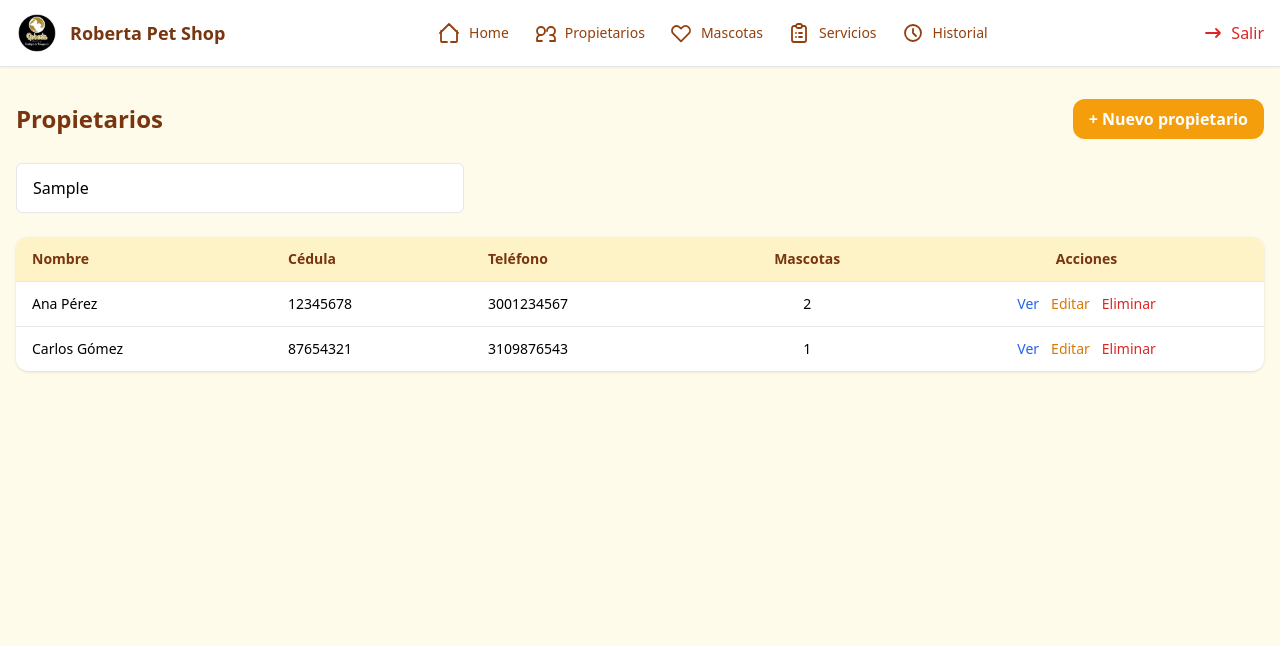
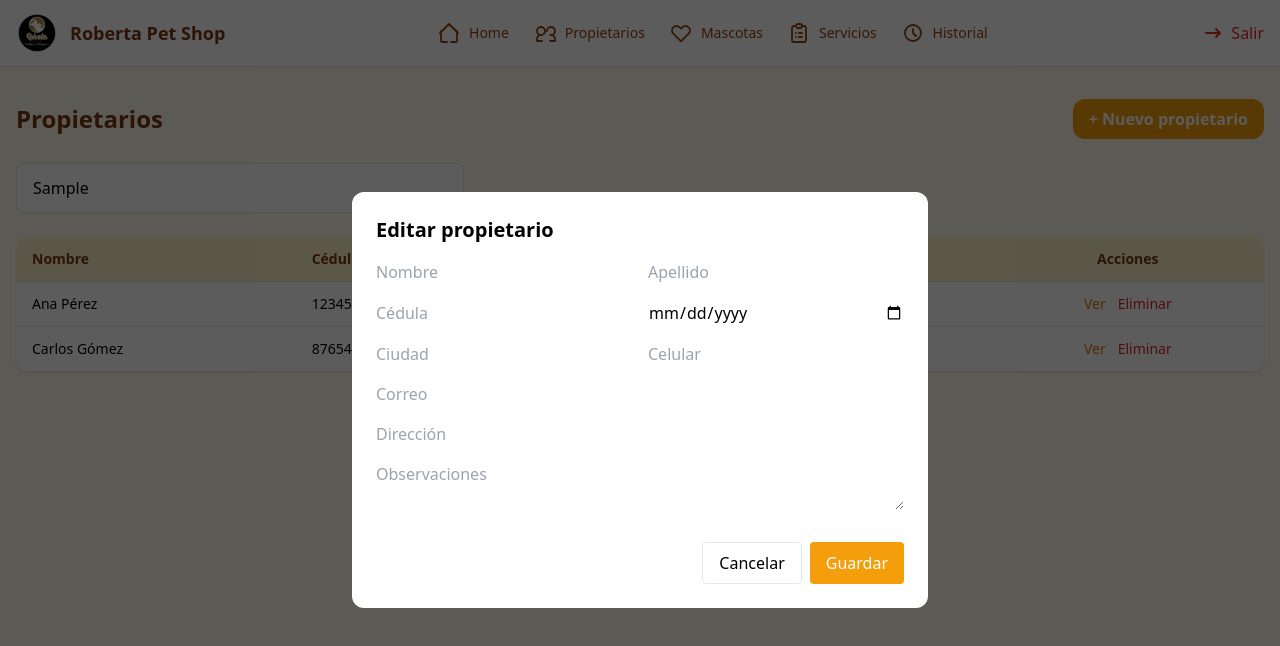
Before and after one commit to marianidorado/roberta-petshop, a Next.js app: page /propietarios in a window 1280 px wide. Both pictures are taken after typing "Sample" into the empty fields and a click on the button "+ Nuevo propietario". Shown: the top 646 px of the page. Built offline with nearby package versions, Linux system fonts and the light colour scheme.

Commit message:
seccion de propietarios completa

```diff
--- a/app/propietarios/page.tsx
+++ b/app/propietarios/page.tsx
@@ -1,8 +1,22 @@
 "use client"
 import { DashboardHeader } from "@/components/dashboard-header"
 import { OwnerDetailsModal } from "@/components/owners/owner-details-modal"
+import { OwnerEditModal } from "@/components/owners/owner-edit-modal"
 import { useState } from "react"
 
+const EMPTY_OWNER = {
+  id: "",
+  name: "",
+  lastName: "",
+  document: "",
+  birthDate: "",
+  city: "",
+  address: "",
+  phone: "",
+  email: "",
+  notes: "",
+  pets: [],
+}
 const MOCK_OWNERS = [
   {
     id: "1",
@@ -36,6 +50,9 @@ const MOCK_OWNERS = [
 ]
 
 export default function OwnersPage() {
+  const [creatingOwner, setCreatingOwner] = useState(false)
+  const [owners, setOwners] = useState(MOCK_OWNERS)
+  const [editingOwner, setEditingOwner] = useState<any | null>(null)
   const [selectedOwner, setSelectedOwner] = useState<any | null>(null)
 
   return (
@@ -49,7 +66,8 @@ export default function OwnersPage() {
             Propietarios
           </h1>
 
-          <button className="px-4 py-2 rounded-xl bg-amber-500 text-white font-semibold hover:bg-amber-600">
+          <button  onClick={() => setCreatingOwner(true)}
+          className="px-4 py-2 rounded-xl bg-amber-500 text-white font-semibold hover:bg-amber-600">
             + Nuevo propietario
           </button>
         </div>
@@ -102,13 +120,10 @@ export default function OwnersPage() {
                   {/* Acciones */}
                   <td className="px-4 py-3 text-center space-x-3">
                     <button
-                      onClick={() => setSelectedOwner(owner)}
-                      className="text-blue-600 hover:underline"
-                    >
-                      Ver
-                    </button>
-                    <button className="text-amber-600 hover:underline">
-                      Editar
+                        onClick={() => setSelectedOwner(owner)}
+                        className="text-amber-600 hover:underline"
+                      >
+                        Ver
                     </button>
                     <button className="text-red-600 hover:underline">
                       Eliminar
@@ -124,8 +139,40 @@ export default function OwnersPage() {
         <OwnerDetailsModal
           owner={selectedOwner}
           onClose={() => setSelectedOwner(null)}
+          onEdit={() => {
+            setEditingOwner(selectedOwner)
+            setSelectedOwner(null)
+          }}
         />
       )}
+      {editingOwner && (
+        <OwnerEditModal
+          owner={editingOwner}
+          onClose={() => setEditingOwner(null)}
+          onSave={(updated) => {
+            setOwners(prev =>
+              prev.map(o => o.id === updated.id ? updated : o)
+            )
+            setEditingOwner(null)
+          }}
+        />
+      )}
+
+      {creatingOwner && (
+        <OwnerEditModal
+          owner={EMPTY_OWNER}
+          mode="create"
+          onClose={() => setCreatingOwner(false)}
+          onSave={(newOwner) => {
+            setOwners(prev => [
+              ...prev,
+              { ...newOwner, id: crypto.randomUUID() },
+            ])
+            setCreatingOwner(false)
+          }}
+        />
+      )}
+
     </div>
   )
 }
--- a/components/owners/owner-details-modal.tsx
+++ b/components/owners/owner-details-modal.tsx
@@ -1,107 +1,68 @@
 "use client"
 
-import type { ReactNode } from "react"
-
-type Pet = {
-  id: string
-  name: string
+interface OwnerDetailsModalProps {
+  owner: any
+  onClose: () => void
+  onEdit: () => void
 }
 
-type Owner = {
-  name: string
-  lastName: string
-  document: string
-  birthDate: string
-  city: string
-  address: string
-  phone: string
-  email: string
-  notes?: string
-  pets: Pet[]
-}
+export function OwnerDetailsModal({
+  owner,
+  onClose,
+  onEdit,
+}: OwnerDetailsModalProps) {
+  return (
+    <div className="fixed inset-0 bg-black/40 flex items-center justify-center">
+      <div className="bg-white rounded-xl p-6 w-full max-w-xl space-y-4">
+        <h2 className="text-xl font-bold">
+          {owner.name} {owner.lastName}
+        </h2>
 
-type Props = {
-  owner: Owner
-  onClose: () => void
-}
-
-export function OwnerDetailsModal({ owner, onClose }: Props) {
-  return (
-    <div className="fixed inset-0 bg-black/40 flex items-center justify-center z-50">
-      <div className="bg-white w-full max-w-2xl rounded-xl shadow-lg p-6 space-y-6">
-
-        {/* Header */}
-        <div className="flex justify-between items-center">
-          <h2 className="text-xl font-bold text-amber-900">
-            Detalle del propietario
-          </h2>
-          <button
-            onClick={onClose}
-            className="text-gray-500 hover:text-gray-700"
-          >
-            ✕
-          </button>
-        </div>
-
-        {/* Datos */}
         <div className="grid grid-cols-2 gap-4 text-sm">
-          <Info label="Nombre" value={`${owner.name} ${owner.lastName}`} />
-          <Info label="Cédula" value={owner.document} />
-          <Info label="Fecha de nacimiento" value={owner.birthDate} />
-          <Info label="Ciudad" value={owner.city} />
-          <Info label="Dirección" value={owner.address} />
-          <Info label="Celular" value={owner.phone} />
-          <Info label="Correo" value={owner.email} />
-        </div>
-
-        {/* Observaciones */}
-        <div>
-          <p className="text-sm font-semibold text-gray-600">
-            Observaciones
+          <p><strong>Cédula:</strong> {owner.document}</p>
+          <p><strong>Fecha nacimiento:</strong> {owner.birthDate}</p>
+          <p><strong>Ciudad:</strong> {owner.city}</p>
+          <p><strong>Celular:</strong> {owner.phone}</p>
+          <p className="col-span-2">
+            <strong>Dirección:</strong> {owner.address}
           </p>
-          <p className="text-sm text-gray-800">
-            {owner.notes || "Sin observaciones"}
+          <p className="col-span-2">
+            <strong>Correo:</strong> {owner.email}
           </p>
         </div>
 
-        {/* Mascotas */}
+        {owner.notes && (
+          <div className="bg-amber-50 p-3 rounded text-sm">
+            <strong>Observaciones:</strong>
+            <p>{owner.notes}</p>
+          </div>
+        )}
+
         <div>
-          <p className="text-sm font-semibold text-gray-600 mb-2">
-            Mascotas
-          </p>
-
-          {owner.pets.length === 0 ? (
-            <p className="text-sm text-gray-500">
-              No tiene mascotas registradas
-            </p>
-          ) : (
-            <ul className="list-disc list-inside text-sm">
-              {owner.pets.map(pet => (
-                <li key={pet.id}>{pet.name}</li>
-              ))}
-            </ul>
-          )}
+          <p className="font-semibold text-sm mb-1">Mascotas</p>
+          <ul className="list-disc list-inside text-sm text-gray-700">
+            {owner.pets.map((pet: any) => (
+              <li key={pet.id}>{pet.name}</li>
+            ))}
+          </ul>
         </div>
 
-        {/* Footer */}
-        <div className="flex justify-end">
+        <div className="flex justify-end gap-2 pt-4">
           <button
             onClick={onClose}
-            className="px-4 py-2 rounded-xl bg-amber-500 text-white hover:bg-amber-600"
+            className="px-4 py-2 rounded border"
           >
             Cerrar
+          </button>
+
+          <button
+            onClick={onEdit}
+            className="px-4 py-2 rounded bg-amber-500 text-white"
+          >
+            Editar
           </button>
         </div>
       </div>
     </div>
   )
 }
-
-function Info({ label, value }: { label: string; value: string }) {
-  return (
-    <div>
-      <p className="text-xs text-gray-500">{label}</p>
-      <p className="font-medium text-gray-800">{value}</p>
-    </div>
-  )
-}
--- /dev/null
+++ b/components/owners/owner-edit-modal.tsx
@@ -0,0 +1,28 @@
+"use client"
+
+import { OwnerForm } from "./owner-form"
+
+export function OwnerEditModal({ owner, onClose, onSave }: any) {
+  if (!owner) return null
+interface Props {
+  owner: any
+  mode: "create" | "edit"
+  onClose: () => void
+  onSave: (owner: any) => void
+}
+  return (
+    <div className="fixed inset-0 bg-black/40 flex items-center justify-center">
+      <div className="bg-white rounded-xl p-6 w-full max-w-lg">
+        <h2 className="text-xl font-bold mb-4">
+          {owner.id ? "Editar propietario" : "Nuevo propietario"}
+        </h2>
+
+        <OwnerForm
+          owner={owner}
+          onSave={onSave}
+          onCancel={onClose}
+        />
+      </div>
+    </div>
+  )
+}
--- /dev/null
+++ b/components/owners/owner-form.tsx
@@ -0,0 +1,67 @@
+"use client"
+
+import { useRouter } from "next/navigation"
+import { useState } from "react"
+
+interface OwnerFormProps {
+  owner: any
+  onSave: (owner: any) => void
+  onCancel: () => void
+}
+
+export function OwnerForm({
+  owner,
+  onSave,
+  onCancel,
+}: OwnerFormProps) {
+  const router = useRouter()
+  const [form, setForm] = useState(owner)
+
+  function handleChange(
+    e: React.ChangeEvent<HTMLInputElement | HTMLTextAreaElement>
+  ) {
+    const { name, value } = e.target
+    setForm({ ...form, [name]: value })
+  }
+
+  return (
+    <div className="fixed inset-0 bg-black/40 flex items-center justify-center">
+      <div className="bg-white rounded-xl p-6 w-full max-w-xl space-y-4">
+        <h2 className="text-xl font-bold">Editar propietario</h2>
+
+        <div className="grid grid-cols-2 gap-4">
+          <input name="name" value={form.name} onChange={handleChange} placeholder="Nombre" className="input" />
+          <input name="lastName" value={form.lastName} onChange={handleChange} placeholder="Apellido" className="input" />
+          <input name="document" value={form.document} onChange={handleChange} placeholder="Cédula" className="input" />
+          <input name="birthDate" type="date" value={form.birthDate} onChange={handleChange} className="input" />
+          <input name="city" value={form.city} onChange={handleChange} placeholder="Ciudad" className="input" />
+          <input name="phone" value={form.phone} onChange={handleChange} placeholder="Celular" className="input" />
+          <input name="email" value={form.email} onChange={handleChange} placeholder="Correo" className="input col-span-2" />
+          <input name="address" value={form.address} onChange={handleChange} placeholder="Dirección" className="input col-span-2" />
+          <textarea name="notes" value={form.notes} onChange={handleChange} placeholder="Observaciones" className="input col-span-2" />
+        </div>
+        {owner.id && (
+          <button
+            className="text-sm text-amber-600 underline"
+            onClick={() =>
+              router.push(`/mascotas/nueva?ownerId=${owner.id}`)
+            }
+          >
+            + Agregar mascota
+          </button>
+        )}
+        <div className="flex justify-end gap-2 pt-4">
+          <button onClick={onCancel} className="px-4 py-2 border rounded">
+            Cancelar
+          </button>
+          <button
+            onClick={() => onSave(form)}
+            className="px-4 py-2 bg-amber-500 text-white rounded"
+          >
+            Guardar
+          </button>
+        </div>
+      </div>
+    </div>
+  )
+}
```
Also changed, not shown: types/client.ts (+8 -1 lines).
